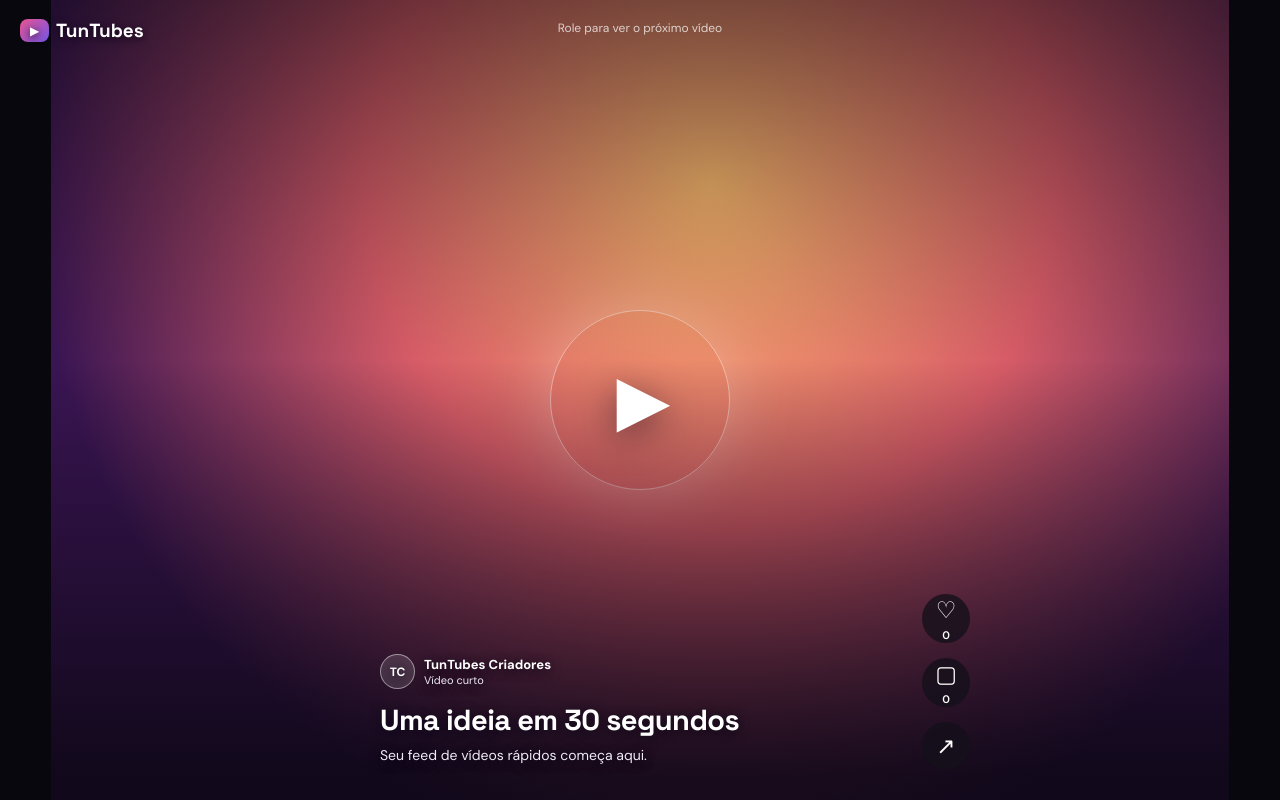
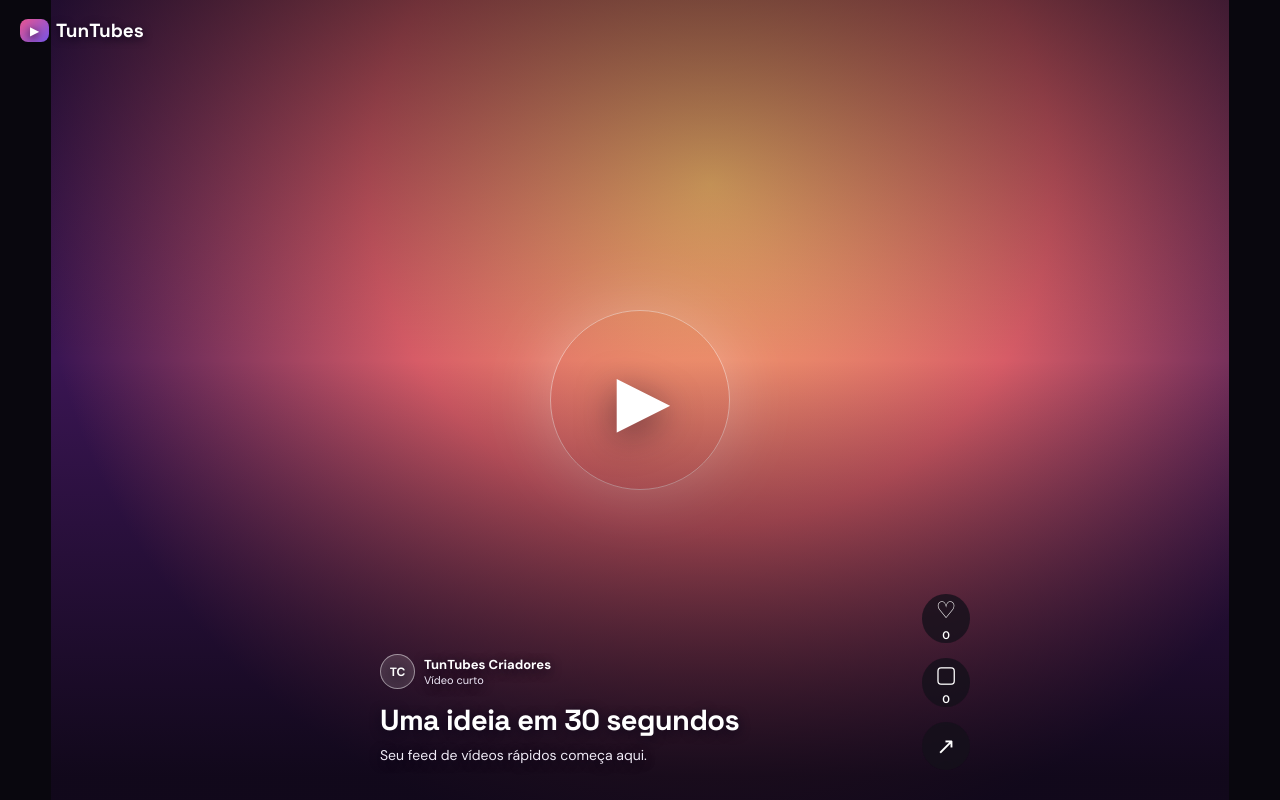
Before and after one commit to carlosdanielpolignano1999-beep/tomtubs, a website: page shorts.html in a window 1280 px wide. Drawn offline with Linux system fonts and the light colour scheme.

Commit message:
Simplifica a tela de Shorts

```diff
--- a/shorts.html
+++ b/shorts.html
@@ -13,7 +13,6 @@
   <body class="shorts-page">
     <main class="shorts-feed" id="shorts-feed" aria-label="Feed de vídeos curtos"></main>
     <a class="shorts-home" href="index.html" aria-label="Voltar ao início do TunTubes"><span>▶</span><b>TunTubes</b></a>
-    <p class="shorts-hint">Role para ver o próximo vídeo</p>
     <script src="shorts.js"></script>
   </body>
 </html>
```
